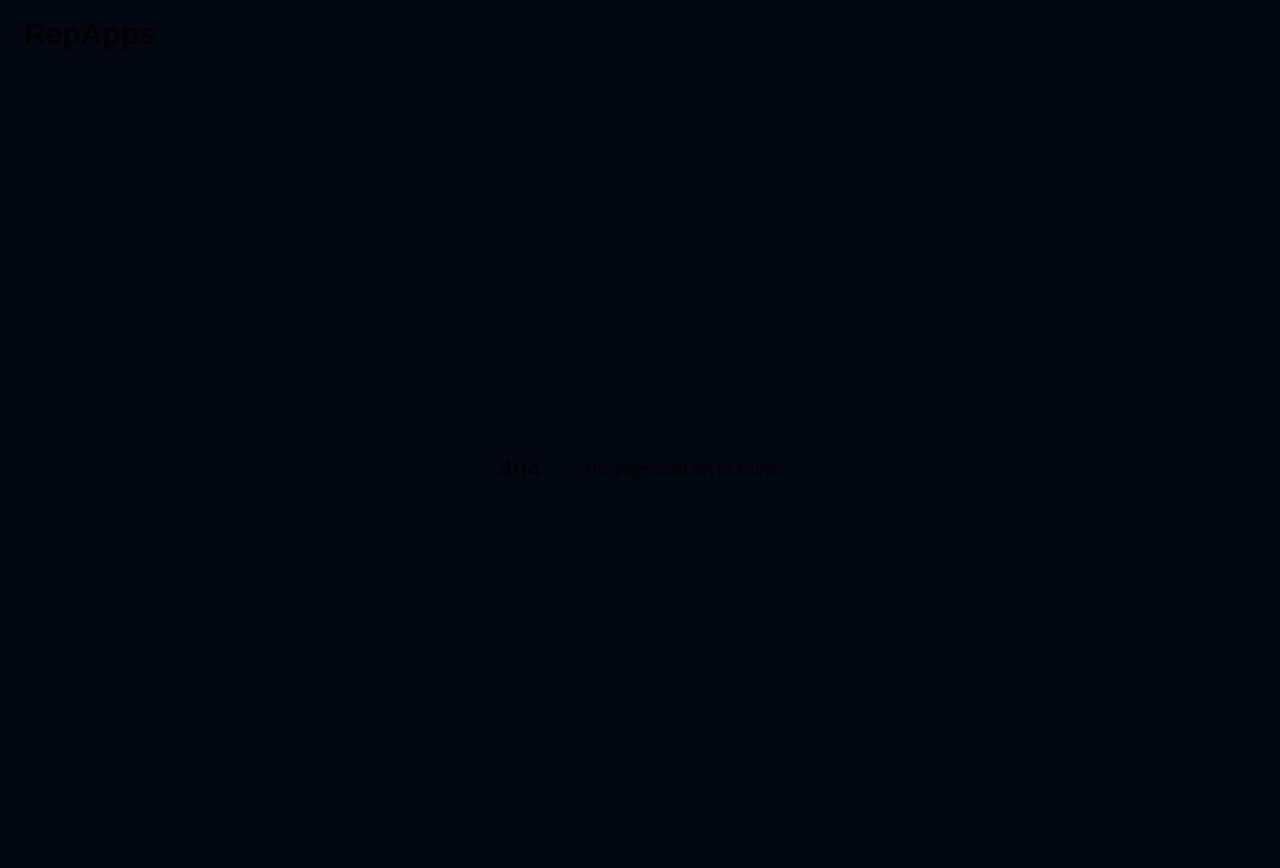
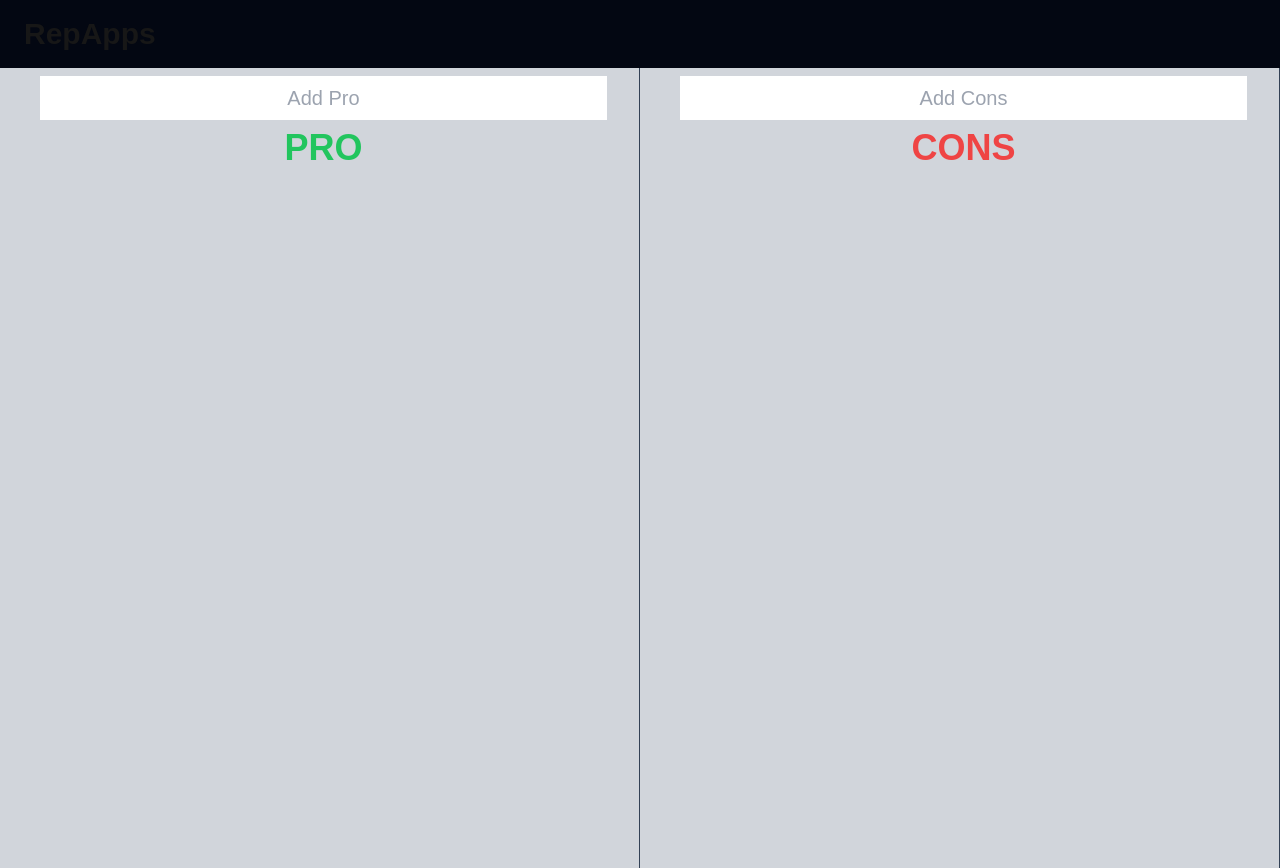
Before and after one commit to martin0590/repapps, a Next.js app: page /procons in a window 1280 px wide. Before the commit this address had no page. Built offline with nearby package versions, Linux system fonts and the light colour scheme.

Commit message:
added - procons app

```diff
--- /dev/null
+++ b/app/procons/page.tsx
@@ -0,0 +1,86 @@
+"use client";
+import { ProconsState } from "@/types";
+import React, { useState } from "react";
+
+const ProConsPage = () => {
+  const [proState, setProState] = useState("");
+  const [consState, setConsState] = useState("");
+  const [proconsState, setProconsState] = useState<ProconsState>({
+    pro: [],
+    cons: [],
+  });
+
+  const handleAddPro = (e: React.KeyboardEvent) => {
+    if (e.key === "Enter") {
+      if(e.currentTarget.id === "add-pro"){
+        if (proState === "") return;
+
+        setProconsState({
+          ...proconsState,
+          pro: [...proconsState.pro, proState],
+        });
+
+        setProState("");
+      }else{
+        if (consState === "") return;
+
+        setProconsState({
+          ...proconsState,
+          cons: [...proconsState.cons, consState],
+        });
+
+        setConsState("");
+      }
+    }
+  };
+
+  return (
+    <section className="w-full text-gray-800 bg-gray-300 min-h-screen grid grid-cols-2">
+      <div className="pt-2 pl-2 border-r border-r-slate-700 flex flex-col items-center gap-2 relative">
+        <input
+          value={proState}
+          onKeyDown={handleAddPro}
+          onChange={(e) => setProState(e.target.value)}
+          type="text"
+          className={`w-[90%] px-2 focus:outline focus:outline-green-500 placeholder:text-center text-gray-800 py-2 text-xl`}
+          name="addpro"
+          id="add-pro"
+          placeholder="Add Pro"
+        />
+        <div>
+          <h1 className="text-green-500 font-bold text-4xl text-center">PRO</h1>
+        </div>
+        <ul className="list-outside list-disc marker:text-green-500 ms-5 self-start flex flex-col gap-2">
+          {proconsState.pro.map((pro, index) => (
+            <li key={index} className="break-all text-2xl">
+              {pro}
+            </li>
+          ))}
+        </ul>
+      </div>
+      {/* cons */}
+      <div className="pt-2 pl-2 border-r border-r-slate-700 flex flex-col items-center gap-2 relative">
+      <input
+          value={consState}
+          onKeyDown={handleAddPro}
+          onChange={(e) => setConsState(e.target.value)}
+          type="text"
+          className="w-[90%] px-2 focus:outline focus:outline-red-500 placeholder:text-center text-gray-800 py-2 text-xl"
+          name="addcons"
+          id="add-cons"
+          placeholder="Add Cons"
+        />
+        <h1 className="text-red-500 font-bold text-4xl text-center">CONS</h1>
+        <ul className="list-outside marker:text-red-500 list-disc ms-5 self-start flex flex-col gap-2">
+          {proconsState.cons.map((cons, index) => (
+            <li key={index} className="break-all text-2xl">
+              {cons}
+            </li>
+          ))}
+        </ul>
+      </div>
+    </section>
+  );
+};
+
+export default ProConsPage;
--- a/components/AppCard.tsx
+++ b/components/AppCard.tsx
@@ -5,17 +5,19 @@ import React from "react";
 
 const AppCard = ({ url, title, image, description }: AppCardProps) => {
   return (
-    <div className="w-[250px] flex flex-col gap-2 text-gray-200 rounded-lg group p-2 hover:outline outline-1 outline-gray-300">
+    <div className="w-[250px] flex flex-col gap-4 text-gray-200 rounded-lg group p-2 hover:outline outline-1 outline-gray-300">
       <Link href={url!} target="_blank">
         <Image
           src={image}
           alt={`app ${title} image`}
           width={250}
           height={250}
-          className="object-cover"
+          className="object-cover h-[300px]"
         />
-        <h3 className="text-xl font-semibold group-hover:underline">{title}</h3>
-        <p className="mt-4">{description}</p>
+        <div className="">
+          <h3 className="text-xl font-semibold group-hover:underline mt-2">{title}</h3>
+          <p className="mt-4">{description}</p>
+        </div>
       </Link>
     </div>
   );
--- a/types/index.d.ts
+++ b/types/index.d.ts
@@ -5,3 +5,8 @@ export interface AppCardProps {
   url?: string;
   description: string;
 }
+
+export type ProconsState = {
+  pro: string[];
+  cons: string[];
+}
```
Also changed, not shown: constants/index.ts (+7 -0 lines), public/images/procons.png (added), store/procons.store.ts (added).
